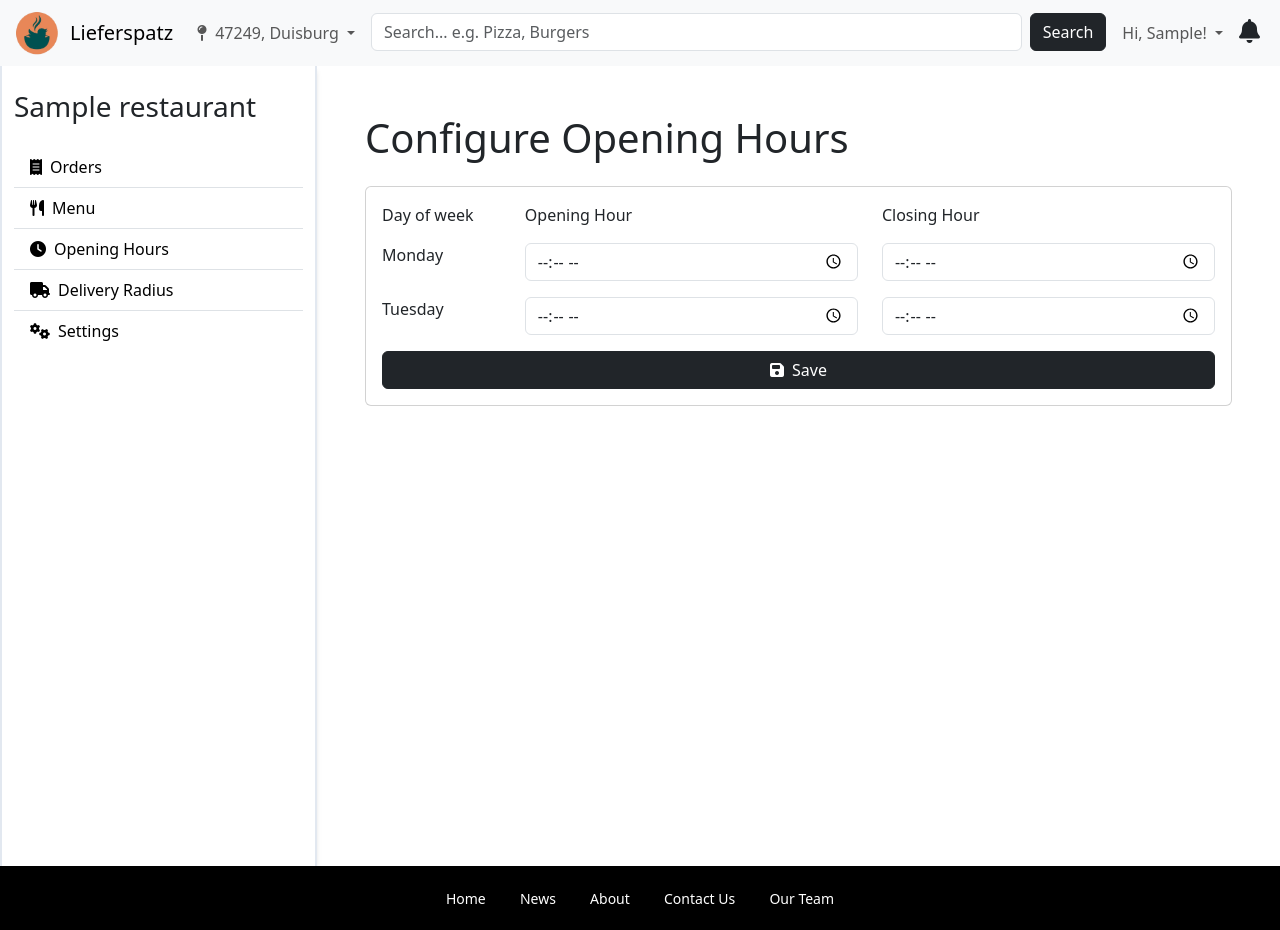
After one commit to polaeskandar/datenbanken-praktikum, a Flask app: page /admin/opening-hours in a window 1280 px wide. The commit adds this page. Run offline with Flask 3, Linux system fonts and the light colour scheme; a user stored in the database is signed in; tables that the repository leaves empty hold one stand-in row (values such as "Sample post"); some libraries are stand-ins or nearby versions.

Commit message:
Add opening hours component

```diff
--- a/app/components/admin/aside_menu_component.py
+++ b/app/components/admin/aside_menu_component.py
@@ -1,5 +1,39 @@
-from flask import render_template
+from flask import render_template, url_for
 
 
 def aside_menu_component():
-    return render_template("components/admin/aside_menu.html")
+    attributes = {
+        "links": get_links(),
+    }
+
+    return render_template("components/admin/aside_menu.html", attributes=attributes)
+
+
+def get_links() -> list[dict[str, str]]:
+    return [
+        {
+            "icon": "fa-solid fa-receipt me-2",
+            "text": "Orders",
+            "href": "#",
+        },
+        {
+            "icon": "fa-solid fa-utensils me-2",
+            "text": "Menu",
+            "href": "#",
+        },
+        {
+            "icon": "fa-solid fa-clock me-2",
+            "text": "Opening Hours",
+            "href": url_for("admin.opening_hours"),
+        },
+        {
+            "icon": "fa-solid fa-truck me-2",
+            "text": "Delivery Radius",
+            "href": "#",
+        },
+        {
+            "icon": "fa-solid fa-gears me-2",
+            "text": "Settings",
+            "href": "#",
+        },
+    ]
--- /dev/null
+++ b/app/components/admin/opening_times_component.py
@@ -0,0 +1,17 @@
+from flask import render_template
+
+from app.enum.DayOfWeek import DayOfWeek
+from app.form.component.admin.OpeningHoursForm import OpeningHoursForm
+
+
+def opening_times_component():
+    days = [x.value.capitalize() for x in DayOfWeek]
+    opening_hours_form = OpeningHoursForm()
+
+    if opening_hours_form.validate_on_submit():
+        # raise Exception(len(opening_hours_form.days.entries))
+        pass
+
+    attributes = {"days": days, "opening_hours_form": opening_hours_form}
+
+    return render_template("components/admin/opening_times.html", attributes=attributes)
--- /dev/null
+++ b/app/form/component/admin/OpeningHoursForm.py
@@ -0,0 +1,26 @@
+from flask_wtf import FlaskForm
+from wtforms import Form, FieldList, FormField
+from wtforms.fields.datetime import TimeField
+from wtforms.validators import DataRequired
+
+
+# Define a subform for individual days
+class DayHoursForm(Form):
+    opening_hour = TimeField(
+        "Opening Hour",
+        format="%H:%M",
+        validators=[DataRequired()],
+        render_kw={"class": "form-control"},
+    )
+
+    closing_hour = TimeField(
+        "Closing Hour",
+        format="%H:%M",
+        validators=[DataRequired()],
+        render_kw={"class": "form-control"},
+    )
+
+
+# Main form
+class OpeningHoursForm(FlaskForm):
+    days = FieldList(FormField(DayHoursForm), min_entries=2)
--- a/app/routes/admin_routes.py
+++ b/app/routes/admin_routes.py
@@ -1,14 +1,16 @@
-from flask import Blueprint
+from flask import Blueprint, Response
 
 from app.components.admin.aside_menu_component import aside_menu_component
+from app.components.admin.opening_times_component import opening_times_component
 from app.components.footer_component import footer_component
 from app.components.navbar_component import navbar_component
 from app.routes import render_page
 
 admin_routes = Blueprint("admin", __name__)
 
+
 @admin_routes.route("/")
-def index():
+def index() -> Response:
     components = {
         "header": [
             navbar_component(),
@@ -23,3 +25,23 @@ def index():
     }
 
     return render_page("admin.html", "Admin", components)
+
+
+@admin_routes.route("/opening-hours", methods=["GET", "POST"])
+def opening_hours() -> Response:
+    components = {
+        "header": [
+            navbar_component(),
+        ],
+        "aside": [
+            aside_menu_component(),
+        ],
+        "main": [
+            opening_times_component(),
+        ],
+        "footer": [
+            footer_component(),
+        ],
+    }
+
+    return render_page("admin.html", "Opening Hours", components)
--- a/app/templates/admin.html
+++ b/app/templates/admin.html
@@ -36,7 +36,7 @@
           {% for component in components['aside'] %} {{ component|safe }} {% endfor %}
         {% endblock %}
       </aside>
-      <main id="content" class="d-flex flex-column container min-vh-100">
+      <main id="content" class="d-flex flex-column container min-vh-100 p-5">
         {% block main_content %}
           {% for component in components['main'] %} {{ component|safe }} {% endfor %}
         {% endblock %}
--- a/app/templates/components/admin/aside_menu.html
+++ b/app/templates/components/admin/aside_menu.html
@@ -1,9 +1,11 @@
 <h2 class="fs-3 class my-4">{{ current_user.restaurant.name }}</h2>
 
 <ul class="list-group list-group-flush">
-  <li class="list-group-item"><a href="#" class="text-decoration-none link-body-emphasis"><i class="fa-solid fa-receipt me-2"></i>Orders</a></li>
-  <li class="list-group-item"><a href="#" class="text-decoration-none link-body-emphasis"><i class="fa-solid fa-utensils me-2"></i>Menu</a></li>
-  <li class="list-group-item"><a href="#" class="text-decoration-none link-body-emphasis"><i class="fa-solid fa-clock me-2"></i>Opening Hours</a></li>
-  <li class="list-group-item"><a href="#" class="text-decoration-none link-body-emphasis"><i class="fa-solid fa-truck me-2"></i>Delivery Radius</a></li>
-  <li class="list-group-item"><a href="#" class="text-decoration-none link-body-emphasis"><i class="fa-solid fa-gears me-2"></i>Settings</a></li>
+  {% for link in attributes.links %}
+    <li class="list-group-item">
+      <a href="{{ link.href }}" class="text-decoration-none link-body-emphasis">
+        <i class="{{ link.icon }}"></i>{{ link.text }}
+      </a>
+    </li>
+  {% endfor %}
 </ul>
--- /dev/null
+++ b/app/templates/components/admin/opening_times.html
@@ -0,0 +1,25 @@
+<h1>Configure Opening Hours</h1>
+
+<form class="card mt-3" method="POST">
+  <div class="card-body">
+    {{ attributes.opening_hours_form.hidden_tag() }}
+
+    <div class="row mb-3">
+      <div class="col-2">Day of week</div>
+      <div class="col-5">Opening Hour</div>
+      <div class="col-5">Closing Hour</div>
+    </div>
+
+    {% for day_form in attributes.opening_hours_form.days %}
+      <div class="row mb-3">
+        <div class="col-2">{{ attributes.days[loop.index - 1] }}</div>
+        <div class="col-5">{{ day_form.opening_hour }}</div>
+        <div class="col-5">{{ day_form.closing_hour }}</div>
+      </div>
+    {% endfor %}
+
+    <div class="d-grid">
+      <button class="btn btn-dark"><i class="fa-solid fa-floppy-disk me-2"></i>Save</button>
+    </div>
+  </div>
+</form>
```
Also changed, not shown: app/routes/__init__.py (line endings or trailing spaces).
